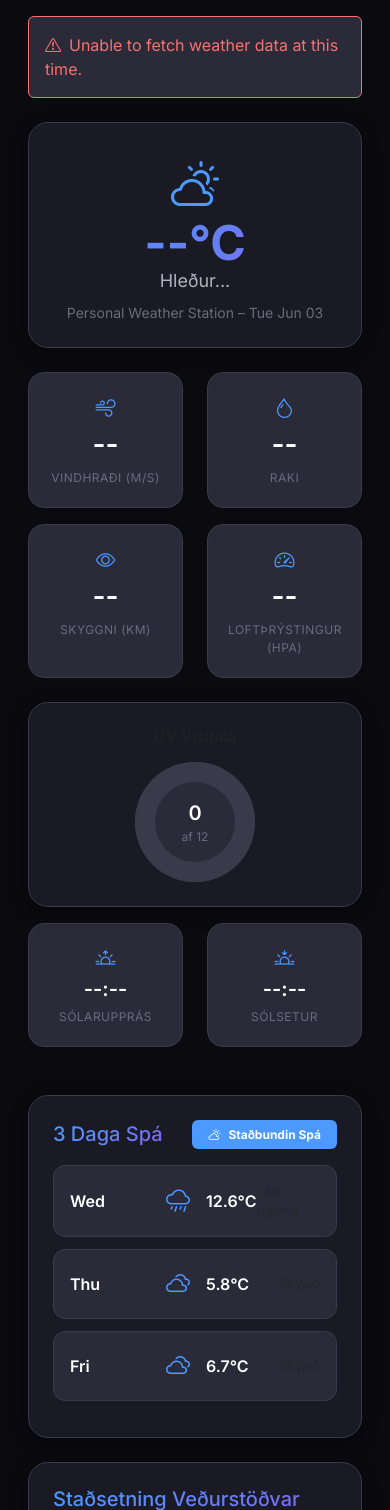
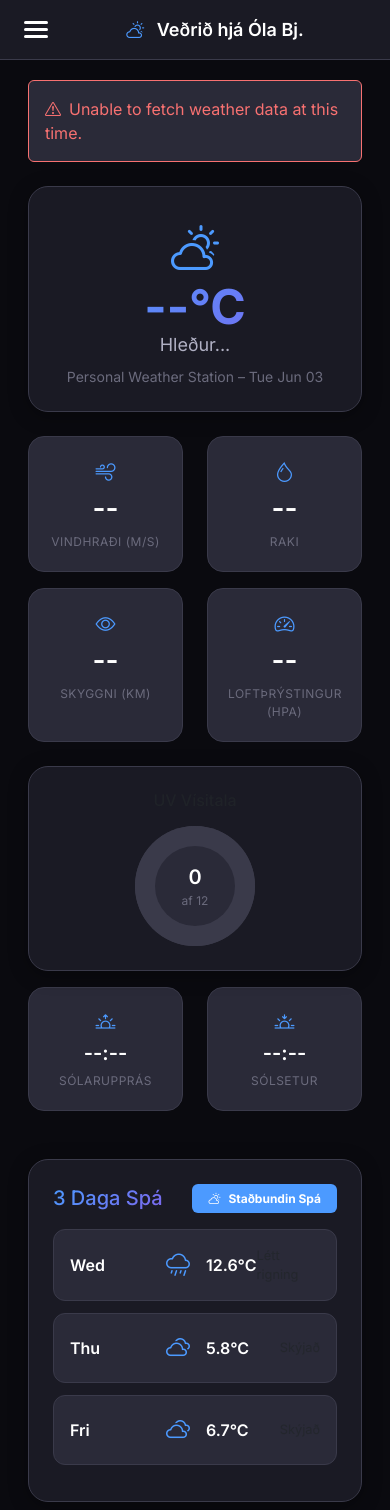
Before and after one commit to Pappakassi/weather_station, a Django app: page / in a window 390 px wide. Shown: the top 1510 px of the page. Run offline with Django 4.2, Linux system fonts and the light colour scheme; data that the repository does not hold is empty.

Commit message:
Add mobile hamburger navigation: sliding sidebar with animated button, dark overlay, and responsive design for mobile devices

```diff
--- a/templates/base.html
+++ b/templates/base.html
@@ -329,10 +329,98 @@
             overflow: hidden;
         }
 
+        /* Mobile Navigation Header */
+        .mobile-header {
+            position: fixed;
+            top: 0;
+            left: 0;
+            right: 0;
+            height: 60px;
+            background: var(--dark-surface);
+            border-bottom: 1px solid var(--dark-border);
+            display: flex;
+            align-items: center;
+            padding: 0 1rem;
+            z-index: 1001;
+        }
+
+        .mobile-menu-btn {
+            background: none;
+            border: none;
+            width: 40px;
+            height: 40px;
+            display: flex;
+            flex-direction: column;
+            justify-content: center;
+            align-items: center;
+            cursor: pointer;
+            padding: 8px;
+            border-radius: 8px;
+            transition: background-color 0.3s ease;
+        }
+
+        .mobile-menu-btn:hover {
+            background: var(--dark-card);
+        }
+
+        .mobile-menu-btn span {
+            display: block;
+            width: 24px;
+            height: 3px;
+            background: var(--text-primary);
+            margin: 2px 0;
+            border-radius: 2px;
+            transition: all 0.3s ease;
+        }
+
+        .mobile-menu-btn.active span:nth-child(1) {
+            transform: rotate(45deg) translate(6px, 6px);
+        }
+
+        .mobile-menu-btn.active span:nth-child(2) {
+            opacity: 0;
+        }
+
+        .mobile-menu-btn.active span:nth-child(3) {
+            transform: rotate(-45deg) translate(6px, -6px);
+        }
+
+        .mobile-title {
+            flex: 1;
+            text-align: center;
+            font-weight: 600;
+            color: var(--text-primary);
+            font-size: 1.125rem;
+        }
+
+        .mobile-title i {
+            color: var(--accent-blue);
+        }
+
+        /* Mobile Overlay */
+        .mobile-overlay {
+            position: fixed;
+            top: 0;
+            left: 0;
+            width: 100%;
+            height: 100%;
+            background: rgba(0, 0, 0, 0.5);
+            z-index: 999;
+            opacity: 0;
+            visibility: hidden;
+            transition: all 0.3s ease;
+        }
+
+        .mobile-overlay.show {
+            opacity: 1;
+            visibility: visible;
+        }
+
         /* Responsive Design */
         @media (max-width: 768px) {
             .sidebar {
                 transform: translateX(-100%);
+                z-index: 1000;
             }
 
             .sidebar.show {
@@ -342,10 +430,21 @@
             .main-content {
                 margin-left: 0;
                 padding: 1rem;
+                padding-top: 80px; /* Account for mobile header */
             }
 
             .current-temp {
                 font-size: 3rem;
+            }
+        }
+
+        @media (min-width: 769px) {
+            .mobile-header {
+                display: none !important;
+            }
+
+            .mobile-overlay {
+                display: none !important;
             }
         }
 
@@ -367,12 +466,28 @@
     {% block extra_css %}{% endblock %}
 </head>
 <body>
+    <!-- Mobile Navigation Header -->
+    <div class="mobile-header d-md-none">
+        <button class="mobile-menu-btn" id="mobileMenuBtn" onclick="toggleSidebar()">
+            <span></span>
+            <span></span>
+            <span></span>
+        </button>
+        <div class="mobile-title">
+            <i class="bi bi-cloud-sun me-2"></i>
+            Veðrið hjá Óla Bj.
+        </div>
+    </div>
+
+    <!-- Mobile Overlay -->
+    <div class="mobile-overlay" id="mobileOverlay" onclick="toggleSidebar()"></div>
+
     <!-- Sidebar Navigation -->
     <div class="sidebar" id="sidebar">
         <div class="sidebar-header">
             <a href="{% url 'weather:dashboard' %}" class="sidebar-brand">
                 <i class="bi bi-cloud-sun"></i>
-                Veðrið hjá Óla Bj.
+                Veðrið hjá Óla Bj. (v2.0)
             </a>
         </div>
 
@@ -444,8 +559,47 @@
         // Mobile sidebar toggle
         function toggleSidebar() {
             const sidebar = document.getElementById('sidebar');
+            const overlay = document.getElementById('mobileOverlay');
+            const menuBtn = document.getElementById('mobileMenuBtn');
+
+            // Toggle sidebar visibility
             sidebar.classList.toggle('show');
+            overlay.classList.toggle('show');
+            menuBtn.classList.toggle('active');
+
+            // Prevent body scroll when sidebar is open
+            if (sidebar.classList.contains('show')) {
+                document.body.style.overflow = 'hidden';
+            } else {
+                document.body.style.overflow = 'auto';
+            }
         }
+
+        // Close sidebar when clicking on nav links (mobile)
+        document.addEventListener('DOMContentLoaded', function() {
+            const navLinks = document.querySelectorAll('.sidebar .nav-link');
+            navLinks.forEach(link => {
+                link.addEventListener('click', function() {
+                    if (window.innerWidth <= 768) {
+                        toggleSidebar();
+                    }
+                });
+            });
+
+            // Close sidebar on window resize if switching to desktop
+            window.addEventListener('resize', function() {
+                if (window.innerWidth > 768) {
+                    const sidebar = document.getElementById('sidebar');
+                    const overlay = document.getElementById('mobileOverlay');
+                    const menuBtn = document.getElementById('mobileMenuBtn');
+
+                    sidebar.classList.remove('show');
+                    overlay.classList.remove('show');
+                    menuBtn.classList.remove('active');
+                    document.body.style.overflow = 'auto';
+                }
+            });
+        });
 
         // Auto-update weather data every 5 minutes
         function updateWeatherData() {
```
